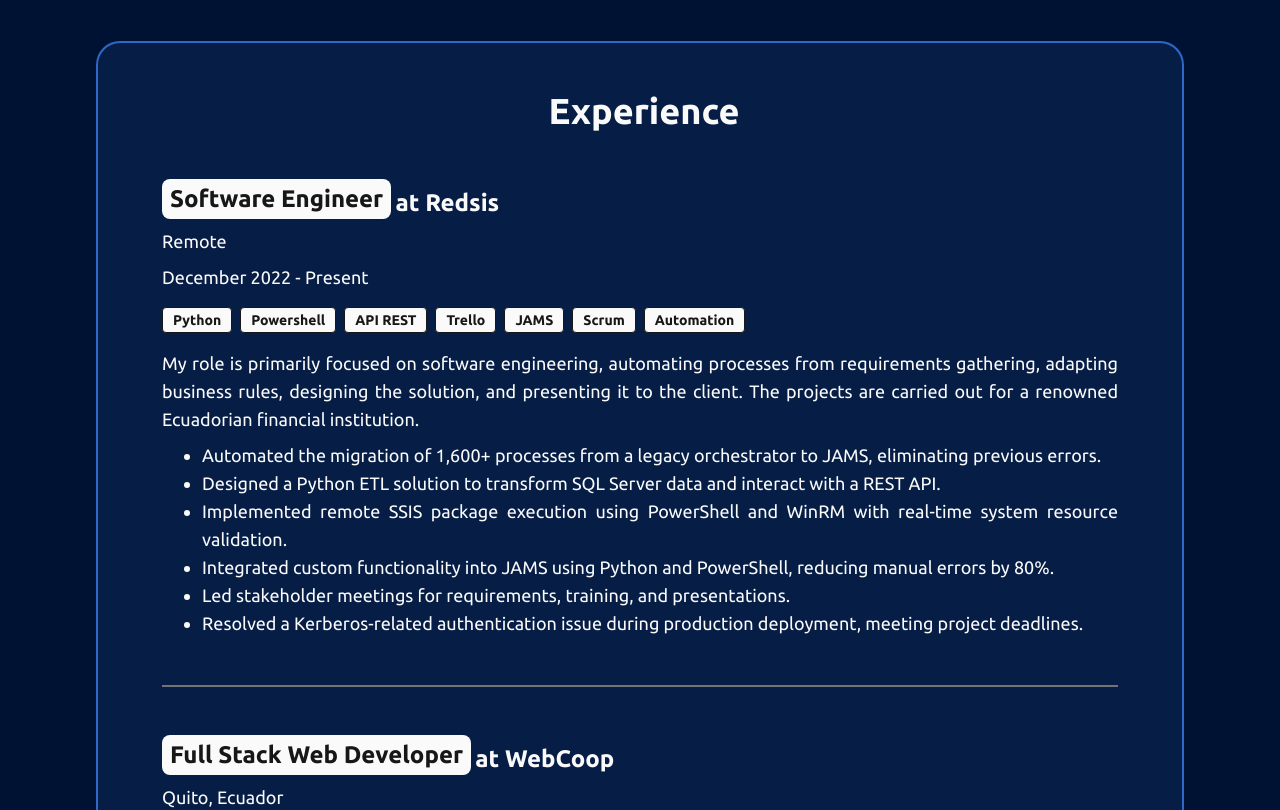
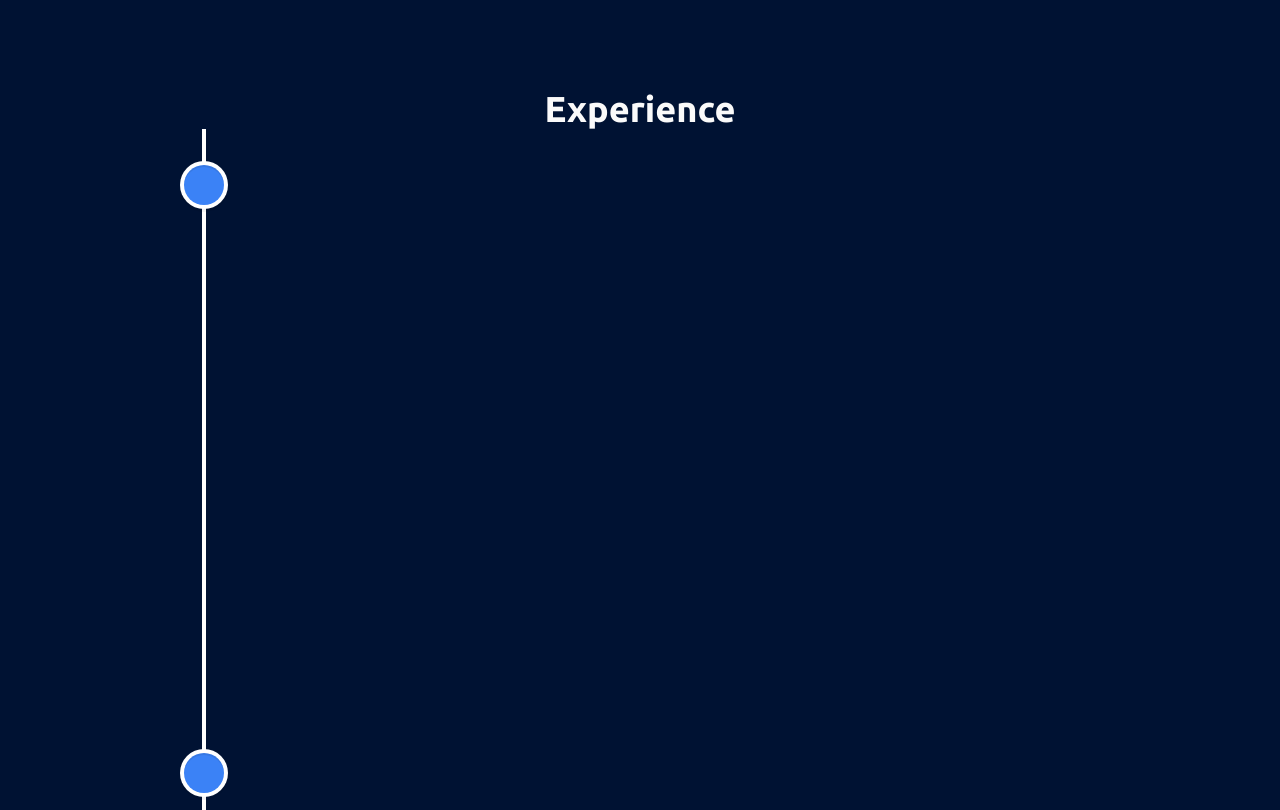
Before and after one commit to stvdn/stvdn.github.io, a Next.js app: page / in a window 1280 px wide. Shown: the part 520-1330 px from the top of the page. Built offline with nearby package versions, Linux system fonts and the light colour scheme.

Commit message:
timeline

```diff
--- a/app/Archivement.tsx
+++ b/app/Archivement.tsx
@@ -17,7 +17,7 @@
     <motion.div
       initial={{ opacity: 0 }}
       whileInView={{ opacity: 1 }}
-      className="flex flex-col gap-2 mx-16 py-12 lg:mx-24 border-b-2 border-neutral-500 last:border-none"
+      className="flex flex-col gap-2 py-12 mx-16 lg:mx-24 border-b-2 border-neutral-500 last:border-none"
     >
       <div className="flex items-center gap-2">
         <span
@@ -44,7 +44,7 @@
   const archivementsList: ArchivementItem[] = archivements;
 
   return (
-    <div className="section bg-blue-500/10 border-2 border-blue-500/75 rounded-3xl">
+    <div className="section bg-blue-500/10 border-2 border-blue-500/75 rounded-3xl mx-96 lg:mx-40">
       <h1 className="flex items-center justify-center gap-2 text-4xl font-bold mt-12">
         <span className="icon-[line-md--star-alt-filled]"></span> Archivements
       </h1>
--- a/app/Experience.tsx
+++ b/app/Experience.tsx
@@ -1,8 +1,12 @@
 "use client";
 
-import React from "react";
-import { motion } from "framer-motion";
+import "react-vertical-timeline-component/style.min.css";
+import { useInView } from "react-intersection-observer";
 import { experiences } from "./lib/data";
+import {
+  VerticalTimeline,
+  VerticalTimelineElement,
+} from "react-vertical-timeline-component";
 
 interface ExperencieItem {
   company: string;
@@ -14,21 +18,46 @@
   stack: string[];
 }
 
-const ExperienceItem: React.FC<ExperencieItem> = ({ company, location, time, rol, intro, tasks, stack }) => {
+const ExperienceItem: React.FC<ExperencieItem> = ({
+  company,
+  location,
+  time,
+  rol,
+  intro,
+  tasks,
+  stack,
+}) => {
+  const { ref, inView } = useInView({ threshold: 0 })
+
   return (
-    <motion.div
-      initial={{ opacity: 0 }}
-      whileInView={{ opacity: 1 }}
-      className="w-80 flex flex-col gap-2 mx-16 py-12 lg:mx-24 border-b-2 border-neutral-500 last:border-none md:w-full"
+    <div ref={ref} className="vertical-timeline-element">
+        <VerticalTimelineElement
+          visible={inView}
+          contentStyle={{
+            backgroundColor: "rgba(59, 130, 246, 0.1)",
+            border: "2px solid rgba(59, 130, 246, 0.75)",
+            boxShadow: "none",
+          }}
+          contentArrowStyle={{
+            borderRight: "7px solid  rgba(59, 130, 246, 0.75)",
+          }}
+          iconStyle={{
+            background: "rgba(59, 130, 246)",
+            color: "#fff",
+            textAlign: "center",
+            alignContent: "center",
+          }}
+          icon={<span className="icon-[line-md--briefcase-filled]"></span>}
         >
           <h2 className="flex items-end flex-wrap gap-y-3">
             <span className="text-xl md:text-2xl font-bold px-2 py-1 bg-neutral-50 text-neutral-900 rounded-lg">
               {rol}
-        </span>&nbsp;
-        <span className="text-xl font-bold md:text-2xl ">at {company}</span>
+            </span>
+            &nbsp;
+            <span className="text-xl font-bold md:text-2xl text-neutral-50">at {company}</span>
           </h2>
           <p>{location}</p>
-      <p>{time}</p>
+          <p style={{marginTop: "1px !important", marginBottom: "1em"}}>{time}</p>
           <div className="flex flex-wrap gap-y-3 my-2">
             {stack.map((tec, index) => (
               <span
@@ -39,13 +68,13 @@
               </span>
             ))}
           </div>
-      <p>{intro}</p>
           <ul className="list-disc ml-10">
             {tasks.map((task, index) => (
               <li key={index}>{task}</li>
             ))}
           </ul>
-    </motion.div>
+        </VerticalTimelineElement>
+      </div>
   );
 };
 
@@ -53,14 +82,15 @@
   const experienceList: ExperencieItem[] = experiences;
 
   return (
-    <div className="bg-blue-500/10 border-2 border-blue-500/75 rounded-3xl flex flex-col items-center sm:mx-24 sm:px-16">
+    <div className="sm:mx-24 sm:px-16">
       <h1 className="flex items-center justify-center gap-2 text-4xl font-bold mt-12">
-        <span className="icon-[line-md--briefcase-filled]"></span>
         Experience
       </h1>
+      <VerticalTimeline layout="1-column-left">
       {experienceList.map((experience, index) => (
         <ExperienceItem {...experience} key={index} />
       ))}
+      </VerticalTimeline>
     </div>
   );
 };
--- a/package.json
+++ b/package.json
@@ -13,6 +13,7 @@
     "next": "14.2.5",
     "react": "^18",
     "react-dom": "^18",
+    "react-vertical-timeline-component": "^3.5.3",
     "typewriter-effect": "^2.22.0"
   },
   "devDependencies": {
@@ -22,6 +23,7 @@
     "@types/node": "^20",
     "@types/react": "^18",
     "@types/react-dom": "^18",
+    "@types/react-vertical-timeline-component": "^3.3.6",
     "eslint": "^8",
     "eslint-config-next": "14.2.5",
     "postcss": "^8",
```
Also changed, not shown: 2 other files (tests, documents, lock files or other folders). Lines whose indentation alone changed are shown as unchanged.
